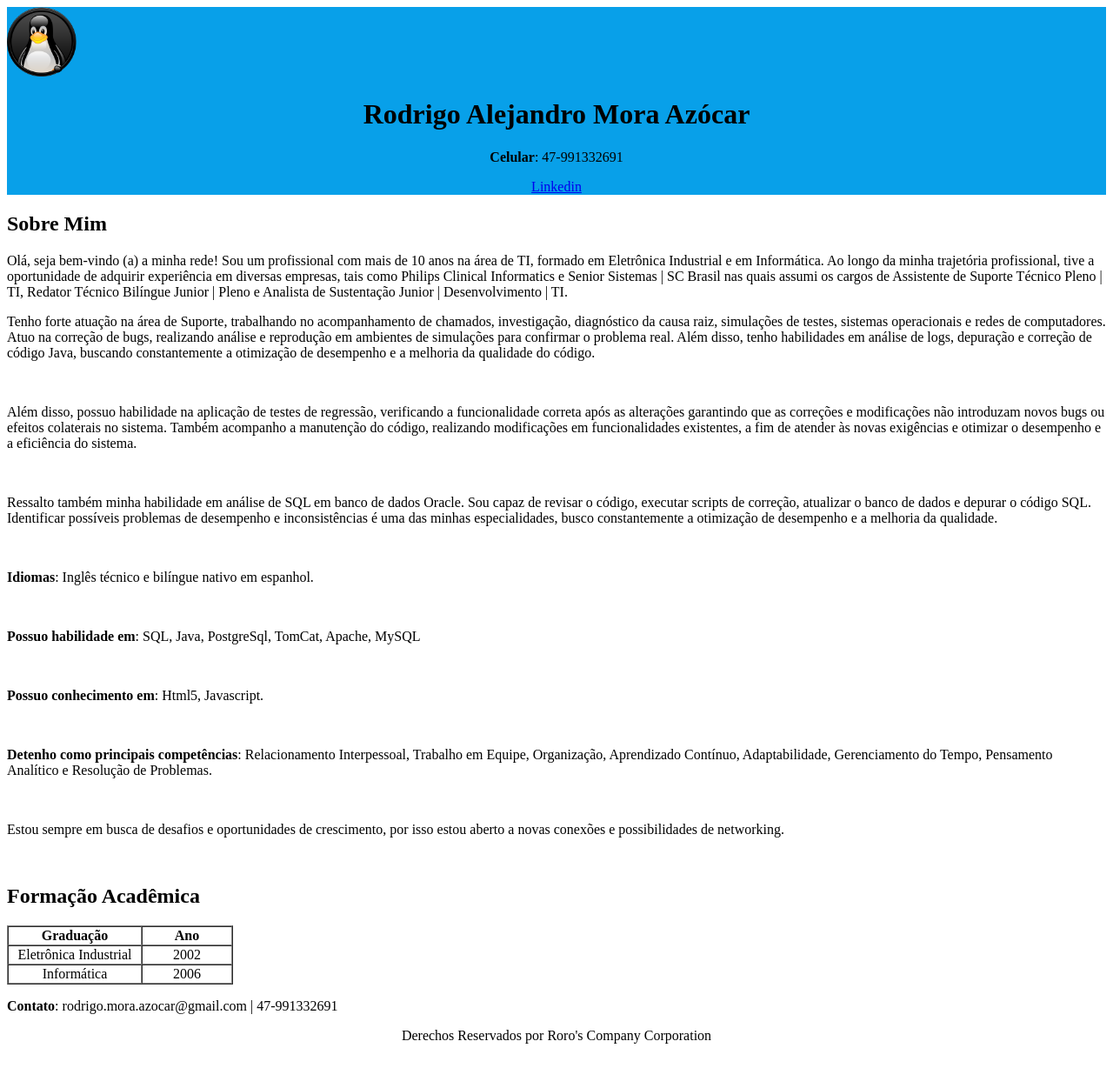
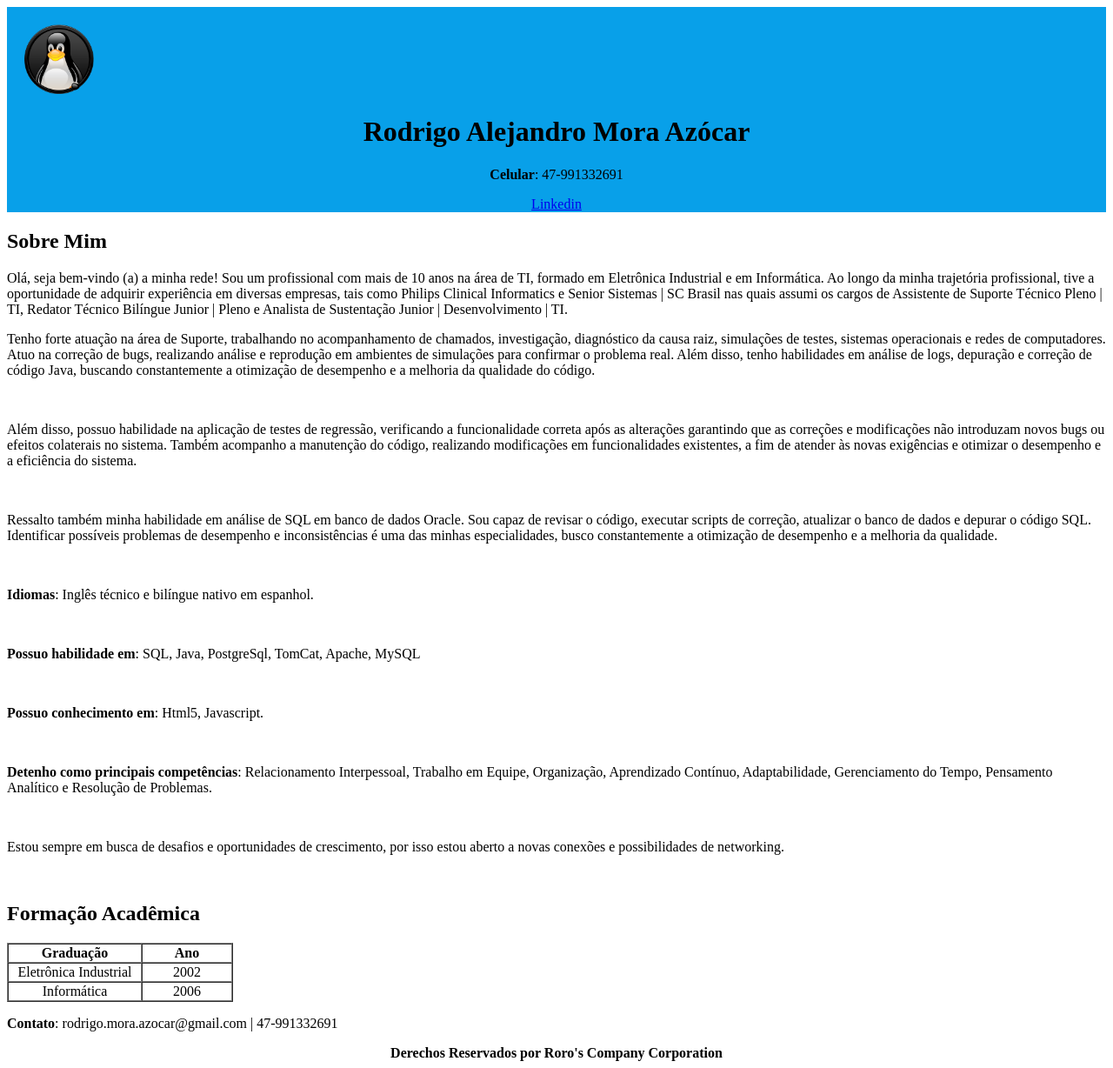
Before and after one commit to rodrigomoraazocar/rodrigomoraazocar.github.io, a plain HTML site: page profile.html in a window 1280 px wide. Shown: the whole page at 87% size. Drawn offline with Linux system fonts and the light colour scheme.

Commit message:
Update profile.html
Actualización

```diff
--- a/profile.html
+++ b/profile.html
@@ -11,7 +11,7 @@
 <body>
     <header style="background-color: #08a0e9;">
 
-            <img src="Tux.png" alt="Foto do Mascote Linux chamado Tux" style="height: 80px">
+            <img src="Tux.png" alt="Foto do Mascote Linux chamado Tux" style="height: 80px; margin-left: 20px; margin-top: 20px;">
         <div>
              <p> <h1 style ="text-align: center;"> Rodrigo Alejandro Mora Azócar</h1>
             <p style ="text-align: center;"><b>Celular</b>: 47-991332691</p>
@@ -78,6 +78,6 @@
 
 </article>
 
-<footer style="text-align: center;"> Derechos Reservados por Roro's Company Corporation</footer>
+<footer style="text-align: center;"> <b>Derechos Reservados por Roro's Company Corporation</b></footer>
 </body>
 </html>
```
